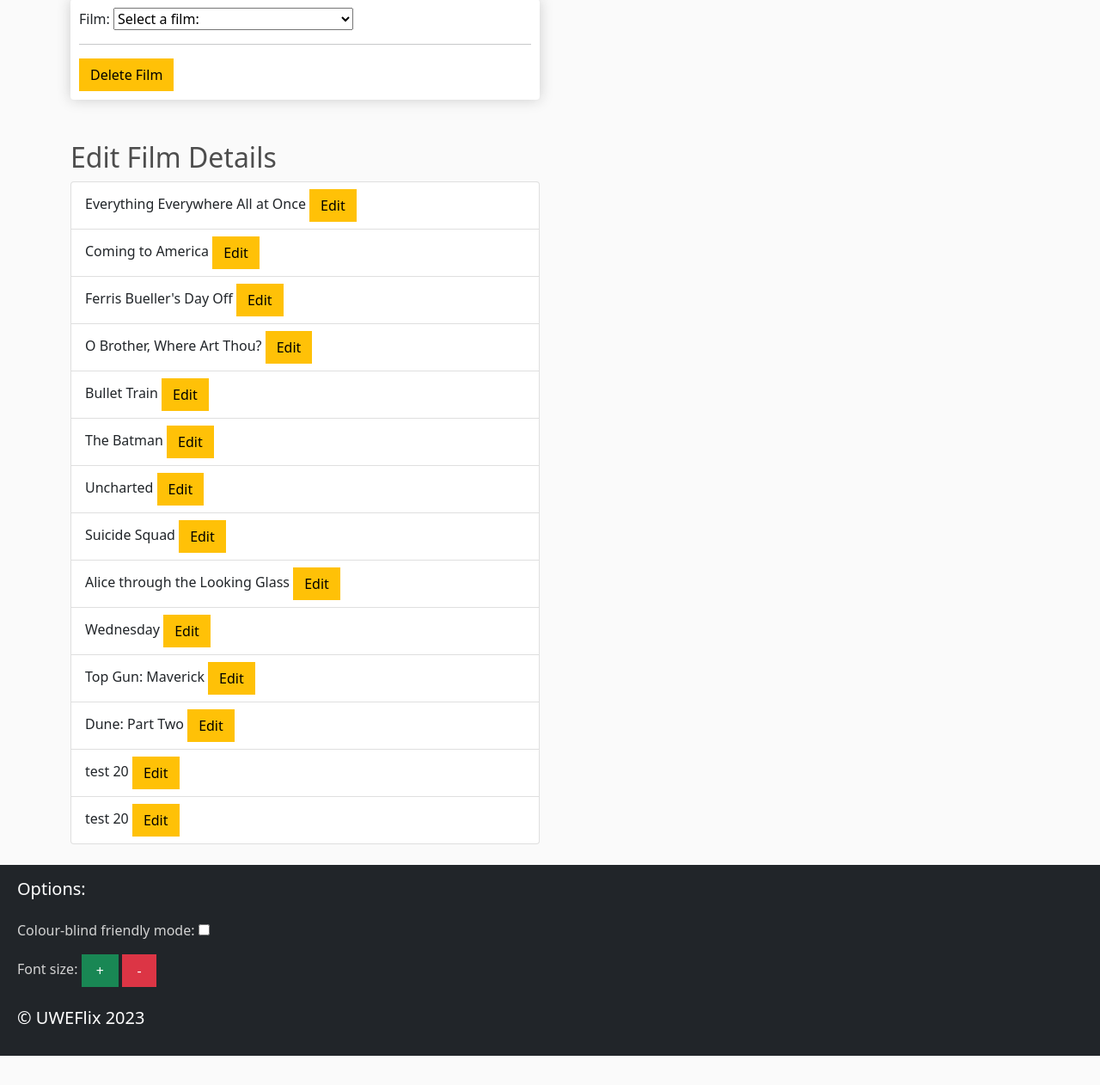
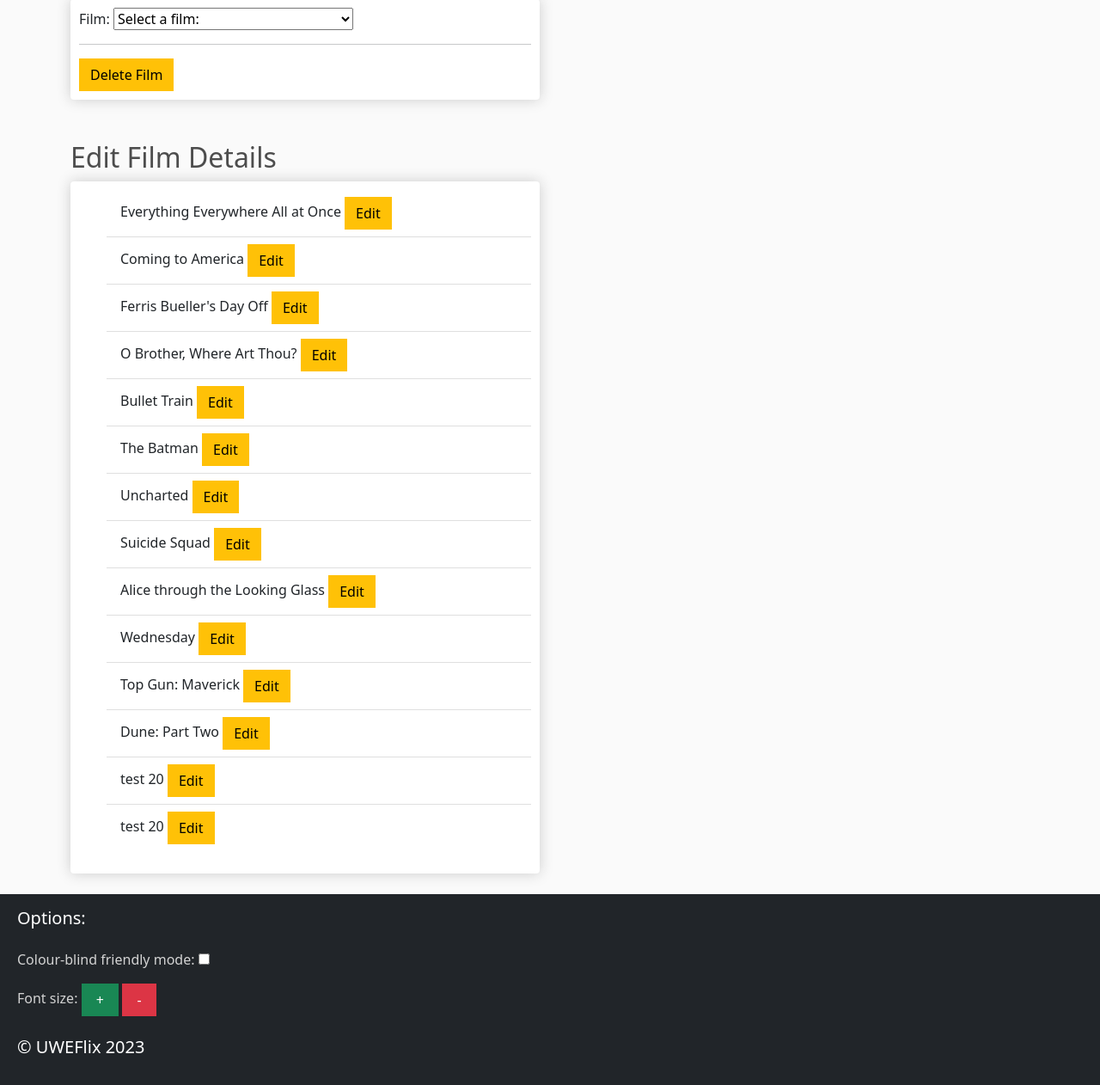
Before and after one commit to andrei2timo/ESD-UWEFlix-Cinema-Component-B, a Django app: page /add_film/ in a window 1280 px wide. Shown: the part 595-1857 px from the top of the page at 86% size. Before the commit the page ends 1823 px from the top, so only its background shows below. Run offline with Django 4.2, Linux system fonts and the light colour scheme; data comes from the database, SQL or seed files in the repository; some libraries are stand-ins or nearby versions.

Commit message:
Updated list style

```diff
--- a/Cinema-System-ESD-Component B/UWEFlix_django/uweflix/templates/uweflix/add_film.html
+++ b/Cinema-System-ESD-Component B/UWEFlix_django/uweflix/templates/uweflix/add_film.html
@@ -49,8 +49,8 @@
     <br />
     <br />
     <h2>Edit Film Details</h2>
-    <!-- <div class="box-element"> -->
-      <ul class="list-group">
+    <div class="box-element">
+      <ul class="list-group-flush">
         {% for film in films %}
           <li class="list-group-item">
             {{ film.title }}
@@ -60,6 +60,6 @@
           </li>
         {% endfor %}
       </ul>
-    <!-- </div> -->
+    </div>
   </div>
 </div> {% endblock %}
```
